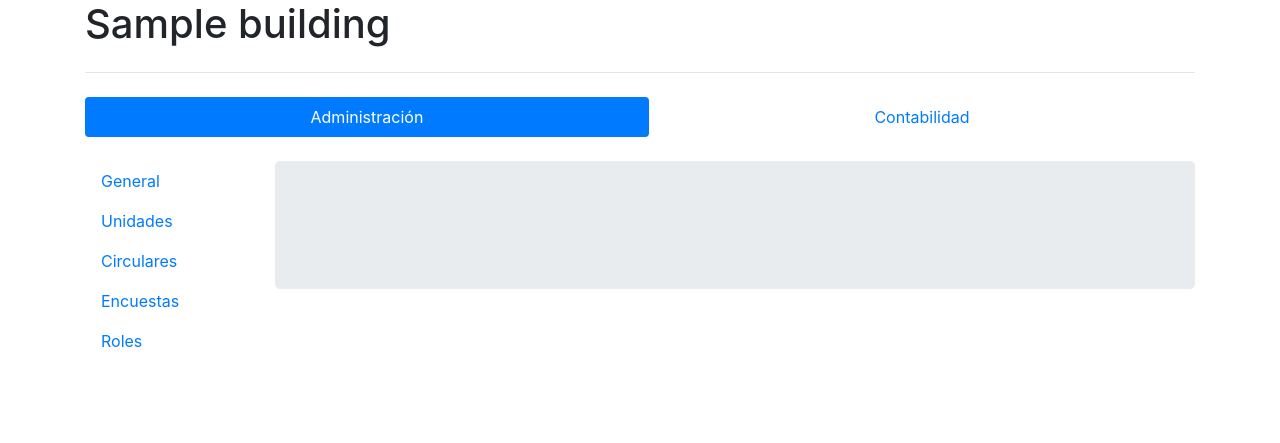
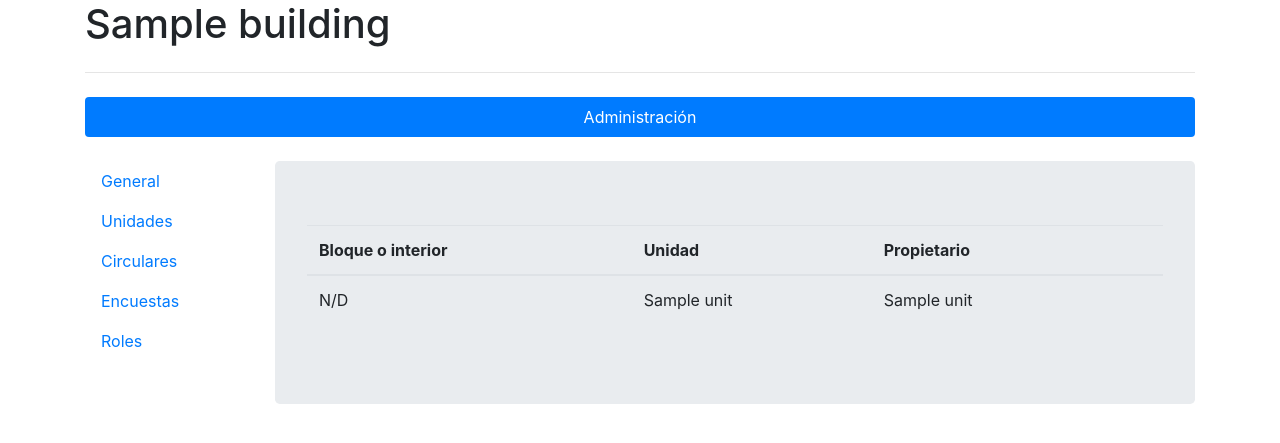
Before and after one commit to augustakingfoundation/copropiedadintegral_web, a Django app: template buildings/templates/buildings/administrative/units_list.html in a window 1280 px wide. Shown: the top 443 px of the page. Run offline with Django 3.2, Linux system fonts and the light colour scheme; the template is opened without the code that fills it: most values are stand-ins (such as "Sample title", 1, 10 or a date in 2020); some libraries are stand-ins or nearby versions.

Commit message:
Added unit detail permissions

```diff
--- a/app/templates/dashboard.html
+++ b/app/templates/dashboard.html
@@ -53,7 +53,7 @@
               {% if membership.is_fiscal_reviewer %}
               <p>Revisor fiscal</p>
               {% endif %}
-            </th>
+            </td>
 
             <td>{{ membership.building.name }}</td>
             <td>{{ membership.building.get_document_type_display }} - {{ membership.building.document_number }}</td>
--- a/buildings/permissions.py
+++ b/buildings/permissions.py
@@ -64,12 +64,12 @@ class BuildingPermissions(object):
         return False
 
     @classmethod
-    def can_view_unit_detail(self, user, unit):
+    def can_view_unit_detail(self, user, building):
         if BuildingMembership.objects.filter(
             Q(is_administrator=True) |
             Q(is_administrative_assistant=True),
             user=user,
-            building=unit.building,
+            building=building,
             user__is_active=True,
             user__is_verified=True,
             is_active=True,
--- a/buildings/templates/buildings/administrative/units_list.html
+++ b/buildings/templates/buildings/administrative/units_list.html
@@ -9,7 +9,39 @@
   <div class="clearfix">
     <a href="{% url 'buildings:unit_form' building.id %}" class="btn btn-outline-info float-right">Crear unidad</a>
   </div>
+
+  <br>
   {% endif %}
 
+  {% if units_list %}
+  <div class="table-responsive">
+  <table class="table">
+    <thead>
+      <tr>
+        <th scope="col">Bloque o interior</th>
+        <th scope="col">Unidad</th>
+        <th scope="col">Propietario</th>
+        <th scope="col"></th>
+      </tr>
+    </thead>
+    <tbody>
+      {% for unit in units_list %}
+      <tr>
+        <td>{{ unit.block|default:"N/D" }}</td>
+        <td>{{ unit.unit }}</td>
+        <td>{{ unit.owner_name }}</td>
+        <td>
+          {% if can_view_unit_detail %}
+          <a href="{{ unit.get_absolute_url }}" class="btn btn-outline-dark">Ver información</a>
+          {% endif %}
+        </td>
+      </tr>
+      {% endfor %}
+    </tbody>
+  </table>
+  </div>
+  {% else %}
+  <p>No hay unidades registradas aún.</p>
+  {% endif %}
 </div>
 {% endblock %}
--- a/buildings/templates/buildings/building_base.html
+++ b/buildings/templates/buildings/building_base.html
@@ -10,9 +10,12 @@
     <li class="nav-item">
       <a class="nav-link active" href="{{ building.get_absolute_url }}">Administración</a>
     </li>
+
+    {% comment %}
     <li class="nav-item">
       <a class="nav-link" href="#">Contabilidad</a>
     </li>
+    {% endcomment %}
   </ul>
 
   <br>
```
Also changed, not shown: buildings/views.py (+7 -2 lines).
